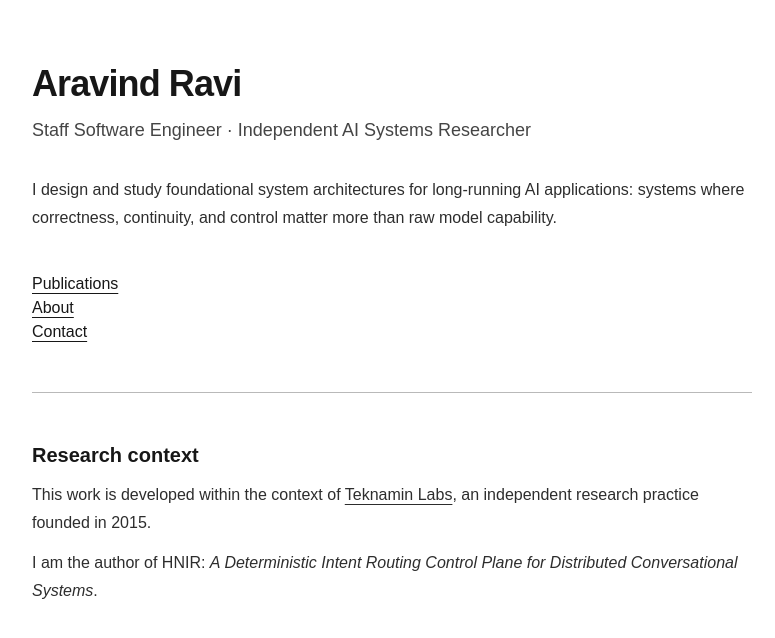
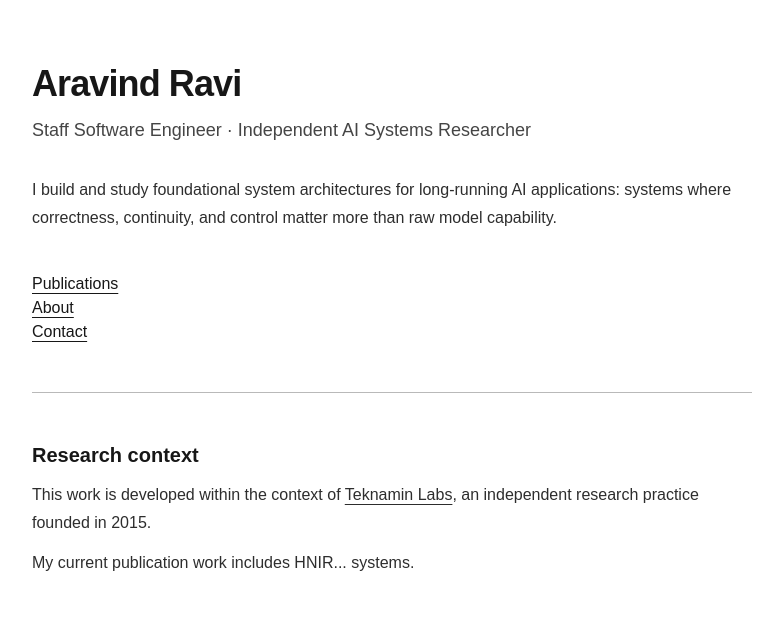
Before and after one commit to aravindravi-research/aravindravi-research.github.io, a Next.js app: page / in a window 1280 px wide. Shown: the top 638 px of the page, without its empty margins (248-1023 px from the left). Built offline with nearby package versions, Linux system fonts and the light colour scheme; no server answers.

Commit message:
Proofread homepage research positioning (#9)

```diff
--- a/src/app/page.tsx
+++ b/src/app/page.tsx
@@ -1,5 +1,3 @@
-
-
 export default function HomePage() {
   return (
     <main className="mx-auto max-w-3xl px-6 py-16">
@@ -9,7 +7,7 @@ export default function HomePage() {
       </p>
 
       <p className="mt-8 leading-7 opacity-90">
-        I design and study foundational system architectures for long-running AI applications:
+        I build and study foundational system architectures for long-running AI applications:
         systems where correctness, continuity, and control matter more than raw model capability.
       </p>
 
@@ -28,7 +26,7 @@ export default function HomePage() {
       </p>
 
       <p className="mt-3 leading-7 opacity-90">
-        I am the author of HNIR: <em>A Deterministic Intent Routing Control Plane for Distributed Conversational Systems</em>.
+        My current publication work includes HNIR... systems.
       </p>
     </main>
   );
```
